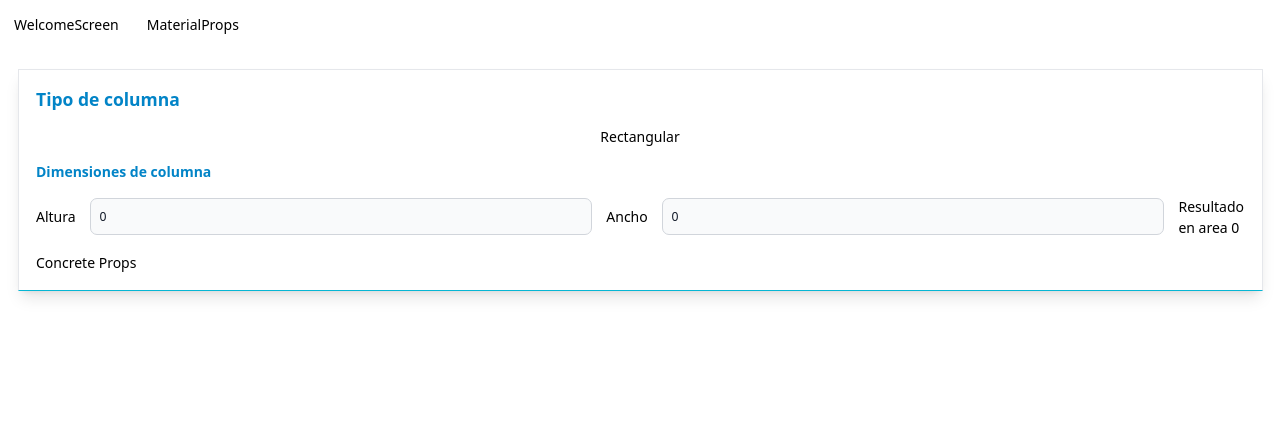
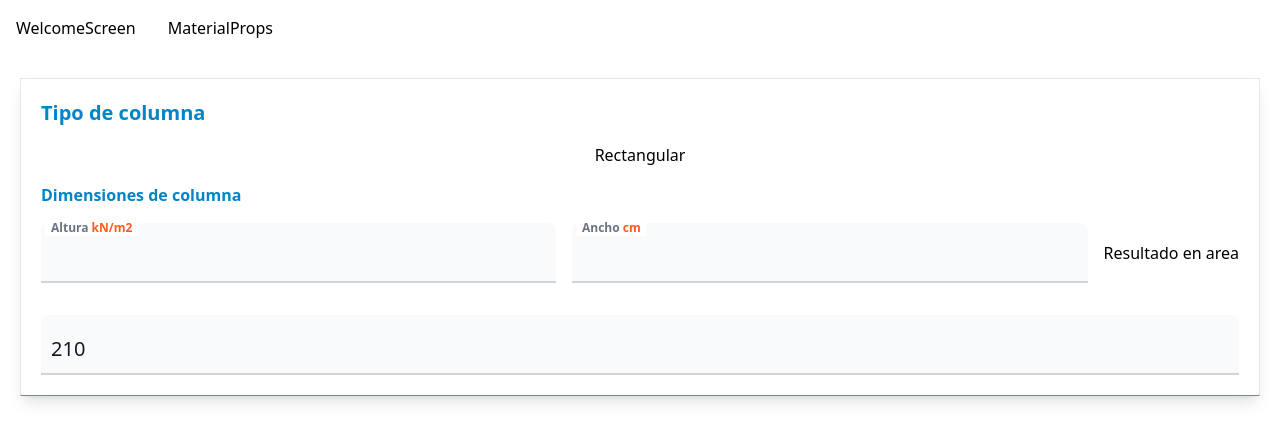
Before and after one commit to PaoloLupo/Colca, a Vue app: page / in a window 1280 px wide. Both pictures are taken after a click on the button "MaterialProps". Shown: the top 442 px of the page. Built offline with nearby package versions, Linux system fonts and the light colour scheme; what @hsorby/vue3-katex would draw is missing.

Commit message:
agregando componentes para reducir la cantidad de codigo

```diff
--- a/src/App.vue
+++ b/src/App.vue
@@ -3,12 +3,6 @@
 import PanelMenu from './components/PanelMenu.vue';
 </script>
 
-<template>
+<template >
   <PanelMenu />
 </template>
-
-<style>
-html {
-  font-size: 14px;
-}
-</style>
--- a/src/components/MaterialProps/ConcreteProps/ConcreteProps.vue
+++ b/src/components/MaterialProps/ConcreteProps/ConcreteProps.vue
@@ -1,7 +1,13 @@
 <template>
-  <h1>Concrete Props</h1>
+  <SubText text=""/>
+  <NumberInput v-model.number="concreteResistance"/>
 
 </template>
 
-<script>
+<script setup>
+import NumberInput from "../../../components/StyledComponents/NumberInput.vue";
+import SubText from "../../../components/StyledComponents/SubText.vue";
+import {ref} from "vue";
+let concreteResistance = ref(210)
+
 </script>
--- a/src/components/MaterialProps/GeometricProps/GeometricShape/RectCol.vue
+++ b/src/components/MaterialProps/GeometricProps/GeometricShape/RectCol.vue
@@ -1,9 +1,9 @@
 <template>
   <div class="flex flex-row space-x-4 items-center">
-    <label for="alturacol">Altura</label>
-    <NumberInput min="0" max="100" step="5" v-model.number="alturacol" @update:modelValue="areacol"/>
-    <label  for="anchocol">Ancho</label>
-    <NumberInput min="0" max="100" step="5" v-model.number="anchocol" @update:modelValue="areacol"/>
+<!-- Las dimensiones estan en cm-->
+<!-- TODO Colocar un sufijo de cm para mejor vizualizacion-->
+    <NumberInput min="0" max="100" step="5" v-model.number="alturacol" @update:modelValue="areacol" name="Altura" units="kN/m2"/>
+    <NumberInput min="0" max="100" step="5" v-model.number="anchocol" @update:modelValue="areacol" name="Ancho" units="cm"/>
     <label for="anchocol">Resultado en area {{ areacolumna }} </label>
   </div>
 </template>
@@ -12,12 +12,11 @@
 
 import {ref} from "vue";
 import {invoke} from "@tauri-apps/api/tauri";
-import NumberInput from "../../../StyledComponents/NumberInput.vue"
+import NumberInput from "../../../../components/StyledComponents/NumberInput.vue"
 
-const alturacol  = ref(0)
-const anchocol = ref(0)
-const areacolumna = ref(0)
-const lol = ref(0)
+const alturacol  = ref()
+const anchocol = ref()
+const areacolumna = ref()
 
 function areacol(){
   invoke('area_colums', {altura: alturacol.value, ancho: anchocol.value}).then((area) => areacolumna.value  = area )
--- a/src/components/StyledComponents/NumberInput.vue
+++ b/src/components/StyledComponents/NumberInput.vue
@@ -1,18 +1,28 @@
 <template>
-  <input type="number"
-         class="bg-gray-50 border border-gray-300 text-gray-900 text-sm rounded-lg focus:ring-blue-500 focus:border-blue-500 block w-full p-2.5 dark:bg-gray-700 dark:border-gray-600 dark:placeholder-gray-400 dark:text-white dark:focus:ring-blue-500 dark:focus:border-blue-500"
-         placeholder=""
-         required
-         :value="modelValue"
-         @input="$emit('update:modelValue',$event.target.value)"
+  <div class="relative flex flex-auto">
+    <input type="number"
+           id="floating_outlined"
+           class="block rounded-t-lg px-2.5 pb-2.5 pt-5 w-full text-xl text-gray-900 bg-gray-50 dark:bg-gray-700 border-0 border-b-2 border-gray-300 appearance-none dark:text-white dark:border-gray-600 dark:focus:border-blue-500 focus:outline-none focus:ring-0 focus:border-blue-600 peer"
+           :value="modelValue"
+           @input="$emit('update:modelValue',$event.target.value)"
+           v-bind="$attrs"
+    >
+    <label v-bind="$attrs" for="floating_outlined" class="absolute text-base  font-bold text-gray-500 dark:text-gray-400 duration-300 transform -translate-y-4 scale-75 top-2 z-10 origin-[0] bg-white dark:bg-gray-800 px-2 peer-focus:px-2 peer-focus:text-blue-600 peer-focus:dark:text-blue-500 peer-placeholder-shown:scale-100 peer-placeholder-shown:-translate-y-1/2 peer-placeholder-shown:top-1/2 peer-focus:top-2 peer-focus:scale-75 peer-focus:-translate-y-4 left-1">{{name}}
+      <a class="text-orange-500 stacked-fractions">
+        {{units}}
+      </a>
+    </label>
 
-  >
+  </div>
+
 </template>
 
 <script setup lang="ts">
 
 
 defineProps({
+  name : String,
+  units: String,
   modelValue:Number,
 })
 
--- /dev/null
+++ b/src/components/StyledComponents/SubText.vue
@@ -0,0 +1,10 @@
+<template>
+  <label class="font-bold text-sky-600">{{text}}</label>
+
+</template>
+
+<script setup lang="ts">
+defineProps({
+  text: String,
+})
+</script>
--- a/tsconfig.json
+++ b/tsconfig.json
@@ -11,7 +11,10 @@
     "isolatedModules": true,
     "esModuleInterop": true,
     "lib": ["esnext", "dom"],
-    "skipLibCheck": true
+    "skipLibCheck": true,
+    "paths": {
+      "@/*": ["./src/*", "./dist/*"]
+    }
   },
   "include": ["src/**/*.ts", "src/**/*.d.ts", "src/**/*.tsx", "src/**/*.vue"],
   "references": [{ "path": "./tsconfig.node.json" }]
```
Also changed, not shown: vite.config.ts (line endings or trailing spaces).
